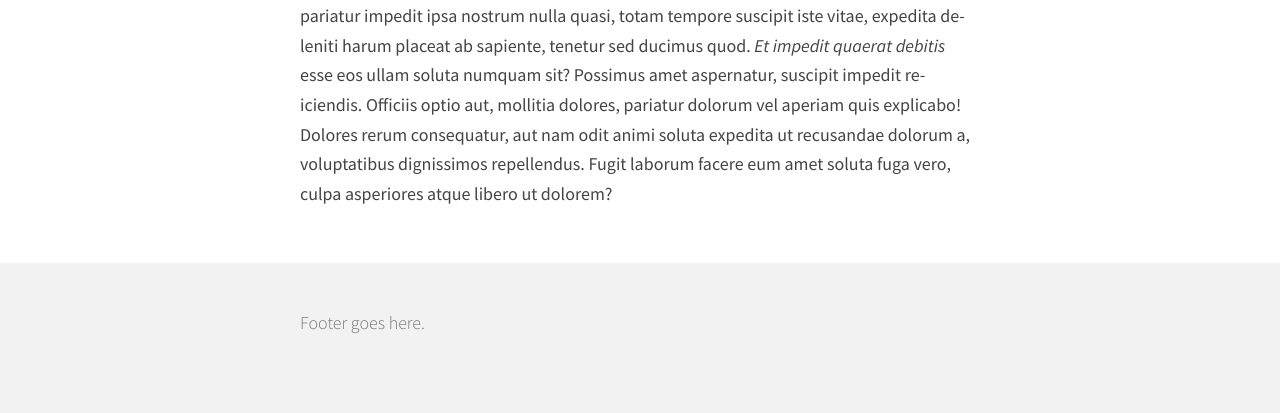
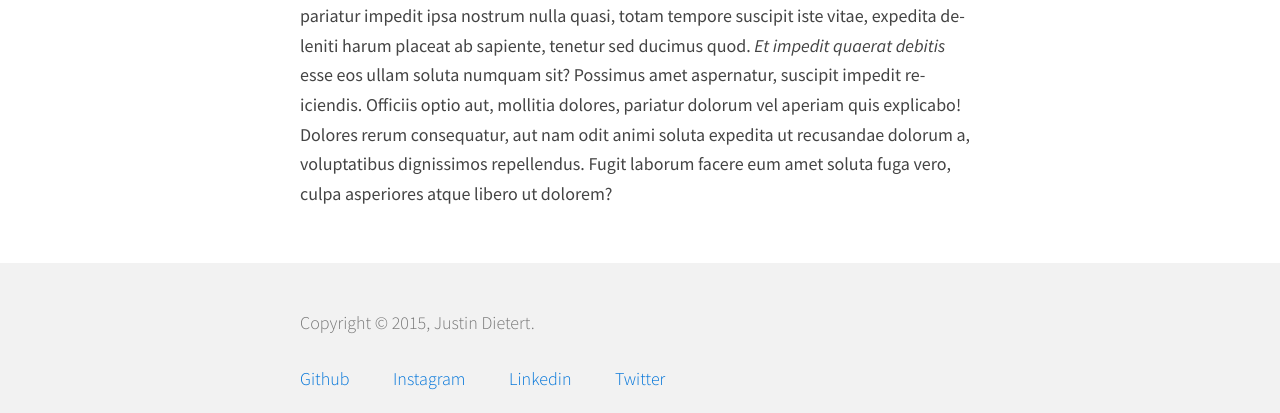
Before and after one commit to justindietert/justindietert.dev, a PHP site: page / in a window 1280 px wide. Shown: the part 539-952 px from the top of the page. Run offline with PHP 8.4, Linux system fonts and the light colour scheme; some libraries are stand-ins or nearby versions; some web fonts are replaced.

Commit message:
added social links to footer and updated footer styles

```diff
--- a/public/css/main.css
+++ b/public/css/main.css
@@ -646,6 +646,10 @@ div.inner {
         }
     }
 
+/*----------------------------------*\
+    Footer
+\*----------------------------------*/
+
 footer {
     height: 8.333em; /* Set to be the same as padding-bottom on section#main */
     position: absolute;
@@ -659,6 +663,16 @@ div.foot {
     max-width: 55.556em; /* 1000px at 18px base font size */
 }
     .lt-ie9 div.foot { max-width: 39em; }
+
+ul.social {
+    padding: 0;
+    margin: 0;
+}
+
+ul.social li{
+    display: inline;
+    margin: 0 2.222em 0 0;
+}
 
 
 /*---------------------------------------------------------*\
--- a/public/index.html
+++ b/public/index.html
@@ -68,7 +68,13 @@
         <footer role="contentinfo" class="row col">
             <div class="foot">
                 <div class="inner">
-                    <p>Footer goes here.</p>
+                    <p>Copyright &copy; 2015, Justin Dietert.</p>
+                    <ul class="social">
+                        <li><a href="http://github.com/justindietert">Github</a></li>
+                        <li><a href="http://instagram.com/justindietert">Instagram</a></li>
+                        <li><a href="http://linkedin.com/in/justindietert">Linkedin</a></li>
+                        <li><a href="http://twitter.com/justindietert">Twitter</a></li>
+                    </ul>
                 </div>
             </div>
         </footer>
```
